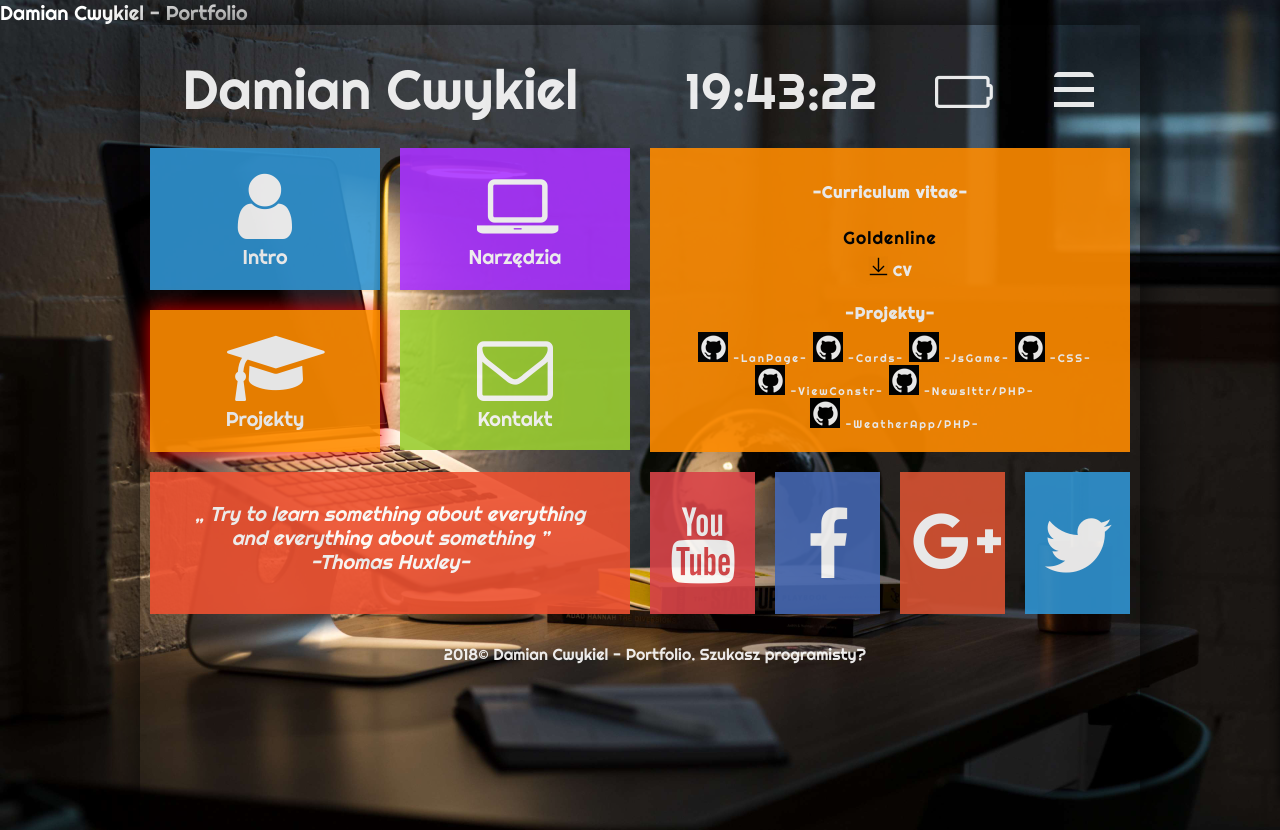
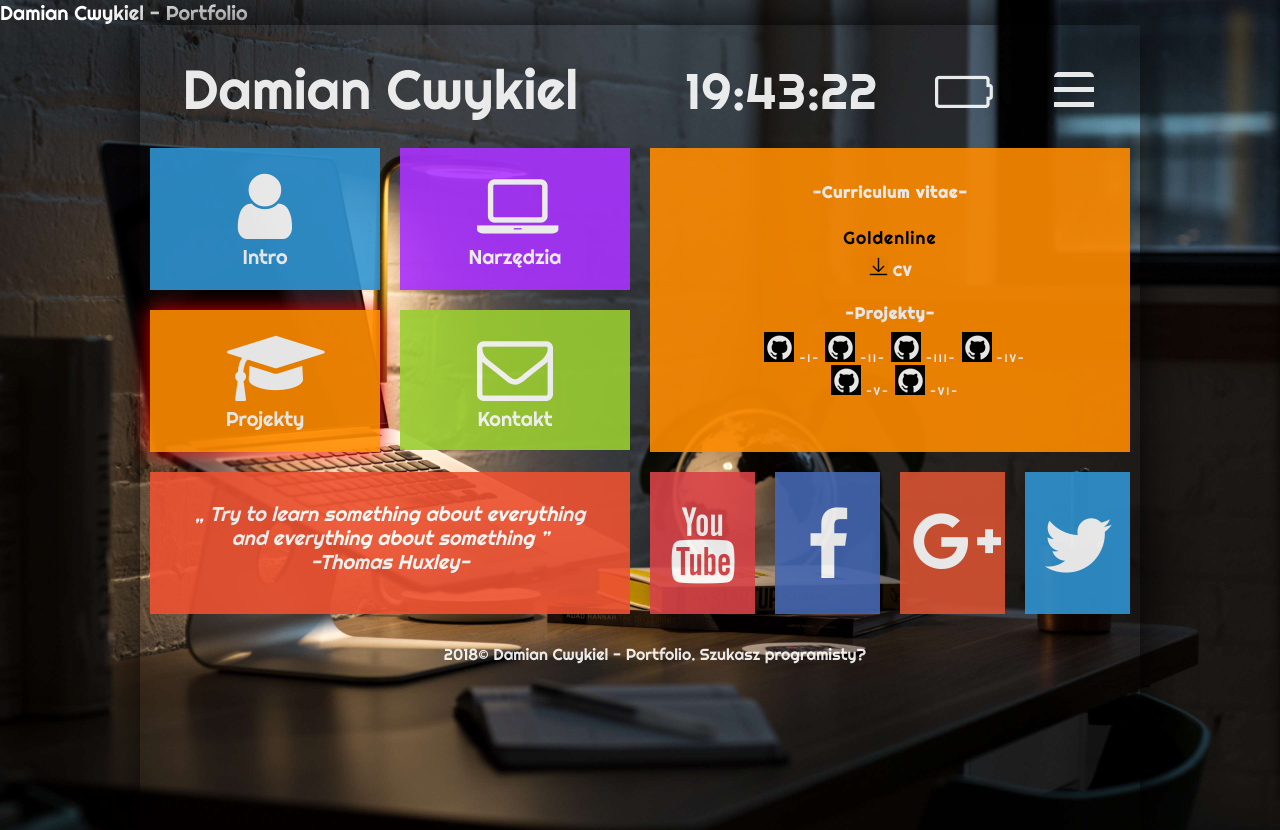
Before and after one commit to DamianCwykiel/Portfolio, a plain HTML site: page project.html in a window 1280 px wide. Shown: the top 830 px of the page. Drawn offline with nearby package versions, Linux system fonts and the light colour scheme.

Commit message:
update files

```diff
--- a/project.html
+++ b/project.html
@@ -84,14 +84,13 @@
 							<h4>
 								<h2><a href ="https://github.com/DamianCwykiel" target="_blank" id="projects">-Projekty-</a></h2><br>
 									<span class="png">
-											<a href="http://damian-cwykiel-landingpage-co-uk.stackstaging.com" target="_blank"><img src="img/icons/gitHub.png" alt ="gitHub.png"></a> -LanPage-
-											<a href="https://damiancwykiel.github.io/GWENT/"target="_blank"><img src="img/icons/gitHub.png" alt ="gitHub.png"></a> -Cards-
-											<a href="https://damiancwykiel.github.io/ReactGame/"target="_blank"><img src="img/icons/gitHub.png" alt ="gitHub.png"></a> -JsGame-
-											<a href="https://damiancwykiel.github.io/CSSGAME/"target="_blank"><img src="img/icons/gitHub.png" alt ="gitHub.png"></a> -CSS-
+											<a href="http://damian-cwykiel-landingpage-co-uk.stackstaging.com" target="_blank"><img src="img/icons/gitHub.png" alt ="gitHub.png"></a> -I-
+											<a href="http://thenote-damiancwykiel-pl.stackstaging.com/index.php?logout=1"target="_blank"><img src="img/icons/gitHub.png" alt ="gitHub.png"></a> -II-
+											<a href="http://forecastapp-damian-cwykiel-co-uk.stackstaging.com"target="_blank"><img src="img/icons/gitHub.png" alt ="gitHub.png"></a> -III-
+											<a href="https://damiancwykiel.github.io/Cards/"target="_blank"><img src="img/icons/gitHub.png" alt ="gitHub.png"></a> -IV-
 										<p>
-											<a href="https://damiancwykiel.github.io/ViewConstructor/" target="_blank"><img src="img/icons/gitHub.png" alt ="viewconstructor.png"></a> -ViewConstr-
-											<a href="http://mysql-damian-cwykiel-pl.stackstaging.com/index.php" target="_blank"><img src="img/icons/gitHub.png" alt ="gitHub.png"></a> -Newslttr/PHP-<br>
-											<a href="http://prognozapogody-damiancwykiel.stackstaging.com" target="_blank"><img src="img/icons/gitHub.png" alt ="gitHub.png"></a> -WeatherApp/PHP-
+											<a href="https://react-shopping-app.herokuapp.com/" target="_blank"><img src="img/icons/gitHub.png" alt ="viewconstructor.png"></a> -V-
+											<a href="https://react-application-2-payments.herokuapp.com/" target="_blank"><img src="img/icons/gitHub.png" alt ="gitHub.png"></a> -VI-<br>
 										</p>
 									</span>
 							</h4>
```
Also changed, not shown: tools.html (+5 -6 lines).
